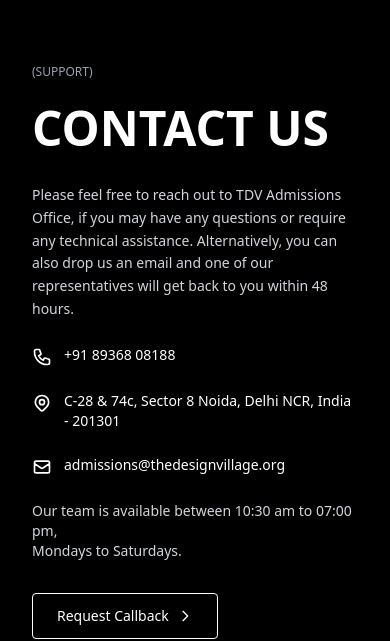
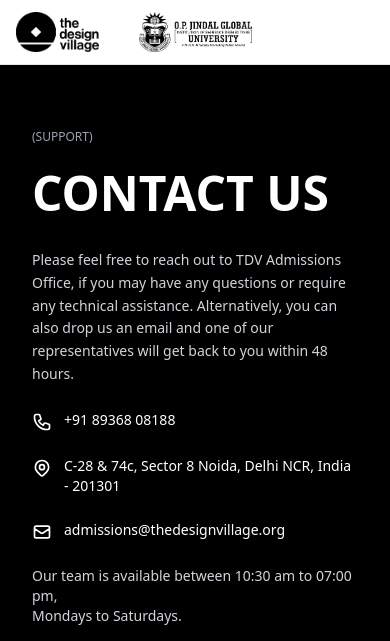
Before and after one commit to itstealth/tdv-lp, a plain HTML site: page test.html in a window 390 px wide. Shown: the top 641 px of the page. Drawn offline with nearby package versions, Linux system fonts and the light colour scheme.

Commit message:
Add Header Section to index.html and test.html
- Introduced a new header section featuring logos for The Design Village and O.P. Jindal Global University.
- Enhanced layout with responsive design for improved visual appeal.
- Added new image assets for both logos.
- Updated overall styling for better integration with existing content.

```diff
--- a/test.html
+++ b/test.html
@@ -7,6 +7,32 @@
     <script src="https://cdn.tailwindcss.com"></script>
 </head>
 <body class="bg-black text-white">
+
+    <header class="border-b border-gray-200 bg-white">
+        <div class="max-w-7xl mx-auto px-4 sm:px-6 lg:px-8 py-3 sm:py-4">
+            <div class="flex items-center gap-10">
+                <!-- The Design Village Logo - Left -->
+                <div class="flex-shrink-0">
+                    <a class="block">
+                        <img src="/assets/images/tdv-logo.png"
+                             alt="The Design Village"
+                             class="h-10 sm:h-12 md:h-14 lg:h-16 w-auto object-contain">
+                    </a>
+                </div>
+
+                <!-- O.P. Jindal Global University Logo - Right -->
+                <div class="flex-shrink-0">
+                    <a class="block">
+                        <img src="/assets/images/JGU-logo-black.png"
+                             alt="O.P. Jindal Global University"
+                             class="h-10 sm:h-12 md:h-14 lg:h-16 w-auto object-contain">
+                    </a>
+                </div>
+            </div>
+        </div>
+    </header>
+
+
     <!-- Contact Section -->
     <section class="py-16 px-8 max-w-7xl mx-auto">
         <div class="grid grid-cols-1 lg:grid-cols-2 gap-6 items-start">
```
Also changed, not shown: index.html (+29 -5 lines), assets/images/JGU-logo-black.png (added), assets/images/tdv-logo.png (added).
